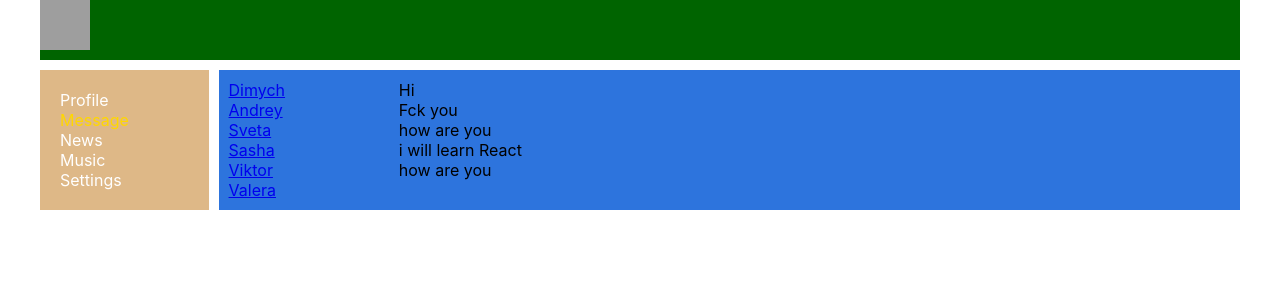
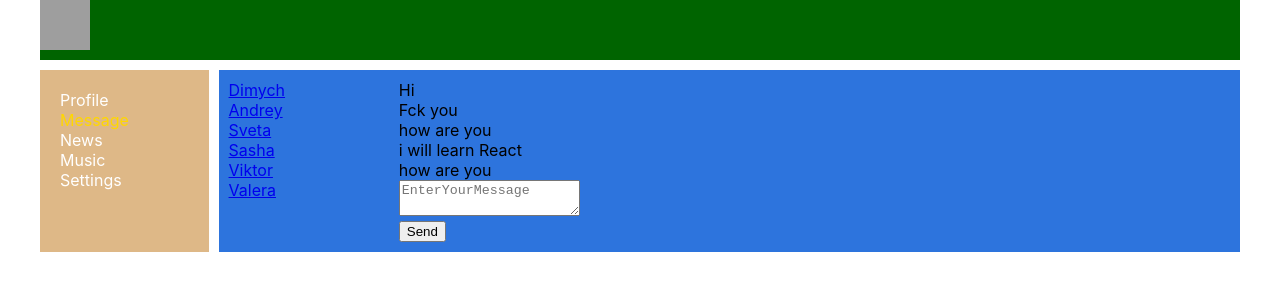
Before and after one commit to ReyTris/kamasutra, a React (Create React App) app: page /dialogs in a window 1280 px wide. Shown: the top 300 px of the page. Built offline with nearby package versions, Linux system fonts and the light colour scheme; grey boxes are pictures that could not be loaded.

Commit message:
add reducers

```diff
--- a/package.json
+++ b/package.json
@@ -10,6 +10,7 @@
     "react-dom": "^17.0.1",
     "react-router-dom": "^5.2.0",
     "react-scripts": "4.0.2",
+    "redux": "^4.0.5",
     "web-vitals": "^1.0.1"
   },
   "scripts": {
--- a/src/App.js
+++ b/src/App.js
@@ -6,15 +6,15 @@ import Header from './components/Header/Header'
 import Navbar from './components/Navbar/Navbar'
 import Profile from './components/Profile/Profile';
 
-const App = ({state, addPost, updateNewText}) => {
+const App = ({state, dispatch, store}) => {
   return (
     <BrowserRouter>
       <div className="app-wrapper">
         <Header/>
         <Navbar/>
         <div className="app-wrapper-content">
-          <Route path='/dialogs' render={() => <Dialogs dialogs={state.dialogsPage.dialogs} messages={state.dialogsPage.messages}/>}/>
-          <Route path='/profile' render={() => <Profile posts={state.profilePage.posts} newPost={state.profilePage.newPostText} addPost={addPost} updateNewText={updateNewText}/>}/>
+          <Route path='/dialogs' render={() => <Dialogs store={store}/>}/>
+          <Route path='/profile' render={() => <Profile posts={state.profilePage.posts} newPost={state.profilePage.newPostText} dispatch={dispatch}/>}/>
         </div>
       </div>
     </BrowserRouter>
--- a/src/components/Dialogs/Dialogs.js
+++ b/src/components/Dialogs/Dialogs.js
@@ -2,19 +2,32 @@ import React from 'react'
 import DialogItem from './DialogItem/DialogItem'
 import s from './Dialogs.module.css'
 import Message from './Message/Message'
+import {sendMessageCreator, updateNewMessageBodyCreator} from '../../redux/dialogs-reducer'
 
 
 
+const Dialogs = ({store}) => {
 
-const Dialogs = ({dialogs, messages}) => {
+    let state = store.getState().dialogsPage;
 
-    let dialogsElements = dialogs.map(item => {
+
+    let dialogsElements = state.dialogs.map(item => {
         return <DialogItem name={item.name} id={item.id}/>
     });
 
-    let messagesElements = messages.map(item => {
+    let messagesElements = state.messages.map(item => {
         return <Message message={item.message}/>
     })
+    // let newMessageBody = state.dialogs.newMessageBody
+
+    let onSendMessageClick = () => {
+        store.dispatch(sendMessageCreator())
+    }
+
+    let onNewMessageChange = (e) => {
+        let body = e.target.value;
+        store.dispatch(updateNewMessageBodyCreator(body))
+    }
 
     return (
         <div className={s.dialogs}>
@@ -24,7 +37,13 @@ const Dialogs = ({dialogs, messages}) => {
 
             </div>
             <div className={s.messages}>
-                {messagesElements}
+                <div>{messagesElements}</div>
+                <div>
+                    <textarea onChange={onNewMessageChange} value={state.newMessageBody} placeholder="EnterYourMessage"></textarea>
+                </div>
+                <div>
+                    <button onClick={onSendMessageClick}>Send</button>
+                </div>
             </div>
         </div>
     )
--- a/src/components/Profile/MyPosts/MyPosts.js
+++ b/src/components/Profile/MyPosts/MyPosts.js
@@ -1,9 +1,12 @@
 import React from 'react'
+import { addPostActionCreator, updateNewTextActionCreator} from '../../../redux/profile-reducer'
 
 import s from './MyPosts.module.css'
 import Post from './Post/Post'
 
-const MyPosts = ({posts, addPosts, updateNewText, newPost}) => {
+
+
+const MyPosts = ({posts, dispatch, newPost}) => {
 
     let postElements = posts.map(item => {
         return <Post message={item.message}/>
@@ -12,12 +15,12 @@ const MyPosts = ({posts, addPosts, updateNewText, newPost}) => {
     let newPostElement = React.createRef()
 
     let addPost = () => {
-        addPosts()
+        dispatch(addPostActionCreator())
     }
 
     let onPostChange = () => {
         let text = newPostElement.current.value
-        updateNewText(text)
+        dispatch(updateNewTextActionCreator(text))
     }
 
     return (
--- a/src/components/Profile/Profile.js
+++ b/src/components/Profile/Profile.js
@@ -4,12 +4,12 @@ import TwoPost from './TwoPost/TwoPost'
 import s from './Profile.module.css'
 import ProfileInfo from './ProfileInfo/ProfileInfo'
 
-const Profile = ({posts, addPost, updateNewText, newPost}) => {
+const Profile = ({posts, dispatch, newPost}) => {
     return (
         <div>
             <ProfileInfo/>
             <div className={s.double}>
-                <MyPosts posts={posts} addPosts={addPost} newPost={newPost} updateNewText={updateNewText}/>
+                <MyPosts posts={posts} dispatch={dispatch} newPost={newPost}/>
                 <TwoPost posts={posts}/>
             </div>
         </div>
--- a/src/index.js
+++ b/src/index.js
@@ -1,20 +1,19 @@
 
-import state, {subscribe} from './redux/state'
+import store from './redux/state'
 import React from 'react';
 import ReactDOM from 'react-dom';
 import './index.css';
 import App from './App';
-import {addPost, updateNewText} from './redux/state'
 
 let rerenderEntireTree = () => {
   ReactDOM.render(
     <React.StrictMode>
-      <App state={state} addPost={addPost} updateNewText={updateNewText}/>
+      <App state={store.getState()} dispatch={store.dispatch.bind(store)} store={store}/>
     </React.StrictMode>,
     document.getElementById('root')
   );
 }
 
-rerenderEntireTree(state)
+rerenderEntireTree(store.getState)
 
-subscribe(rerenderEntireTree)
+store.subscribe(rerenderEntireTree)
--- /dev/null
+++ b/src/redux/dialogs-reducer.js
@@ -0,0 +1,27 @@
+const dialogsReducer = (state, action) => {
+
+    switch (action.type) {
+        case 'UPDATE_NEW_MESSAGE_BODY':
+            state.newMessageBody = action.body;
+            return state
+        case 'SEND_MESSAGE':
+            let body = state.newMessageBody
+            state.messages.push({id:6, message: body});
+            state.newMessageBody = '';
+            return state
+        default:
+            return state
+    }
+}
+
+export const sendMessageCreator = () => {
+    return {
+        type: 'SEND_MESSAGE'
+    }
+}
+
+export const updateNewMessageBodyCreator = (text) => {
+    return {type: 'UPDATE_NEW_MESSAGE_BODY', body: text}
+}
+
+export default dialogsReducer;
--- /dev/null
+++ b/src/redux/profile-reducer.js
@@ -0,0 +1,30 @@
+ const profileReducer = (state, action) => {
+
+    switch (action.type) {
+        case 'ADD-POST':
+            let newPost = {
+                id: 5,
+                message: state.newPostText
+            };
+            state.posts.push(newPost)
+            state.newPostText =  "";
+            return state;
+        case 'UPDATE-NEW-POST-TEXT':
+            state.newPostText = action.newText;
+            return state;
+        default:
+            return state;
+    }
+}
+
+export const addPostActionCreator = () => {
+    return {
+        type: 'ADD-POST'
+    }
+}
+
+export const updateNewTextActionCreator = (text) => {
+    return {type: 'UPDATE-NEW-POST-TEXT', newText: text}
+}
+
+export default profileReducer
--- /dev/null
+++ b/src/redux/redux-store.js
@@ -0,0 +1,5 @@
+import {createStore} from 'redux'
+
+let store = createStore()
+
+export default store
--- /dev/null
+++ b/src/redux/sidebar-reducer.js
@@ -0,0 +1,5 @@
+const sidebarReducer = (state, action) => {
+    return state
+}
+
+export default sidebarReducer;
--- a/src/redux/state.js
+++ b/src/redux/state.js
@@ -1,9 +1,9 @@
+import profileReducer from "./profile-reducer";
+import dialogsReducer from "./dialogs-reducer";
+import sidebarReducer from "./sidebar-reducer";
 
-let rerenderEntireTree = () => {
-    console.log('change')
-}
-
-let state = {
+let store = {
+    _state: {
         profilePage: {
             posts: [
                 {message: "Hi, how are you", id: 1},
@@ -29,27 +29,45 @@ let state = {
                 {name: "Viktor", id:5},
                 {name: "Valera", id:6},
             ],
+
+            newMessageBody: ''
+        }
+    },
+
+    _callSubsriber() {
+        console.log('change')
+    },
+
+    getState() {
+        return this._state;
+    },
+
+    addPost() {
+        let newPost = {
+            id: 5,
+            message: this._state.profilePage.newPostText
+        };
+        this._state.profilePage.posts.push(newPost)
+        this._state.profilePage.newPostText =  "";
+        this._callSubsriber(this._state);
+    },
+
+    updateNewText(newText) {
+        this._state.profilePage.newPostText = newText;
+        this._callSubsriber(this._state);
+    },
+
+    subscribe(observer) {
+        this._callSubsriber = observer;
+    },
+    dispatch(action) {
+
+        this._state.profilePage = profileReducer(this._state.profilePage, action)
+        this._state.dialogsPage = dialogsReducer(this._state.dialogsPage, action)
+        this._state.sidebar = sidebarReducer(this._state.sidebar, action)
+
+        this._callSubsriber(this._state);
+
     }
 }
-
-export const addPost = () => {
-    let newPost = {
-        id: 5,
-        message: state.profilePage.newPostText
-    };
-    state.profilePage.posts.push(newPost)
-    state.profilePage.newPostText =  "";
-    rerenderEntireTree();
-
-}
-
-export const updateNewText = (newText) => {
-    state.profilePage.newPostText = newText;
-    rerenderEntireTree();
-}
-
-export const subscribe = (observer) => {
-    rerenderEntireTree = observer;
-}
-
-export default state;
+export default store;
```
Also changed, not shown: 1 other file (tests, documents, lock files or other folders). Lines whose indentation alone changed are shown as unchanged.
